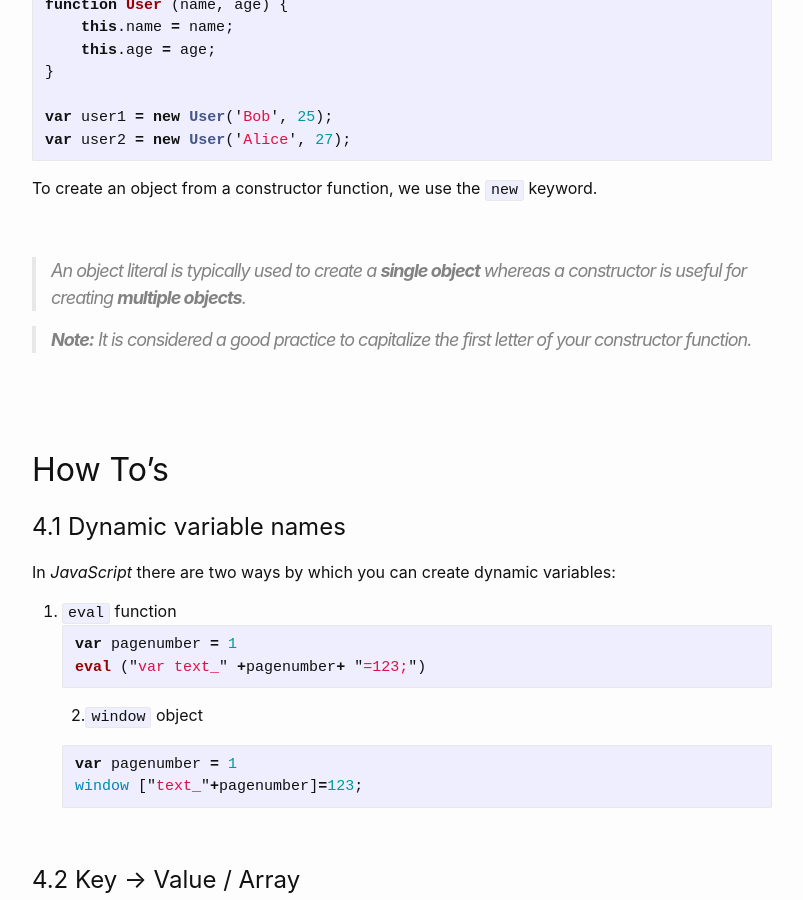
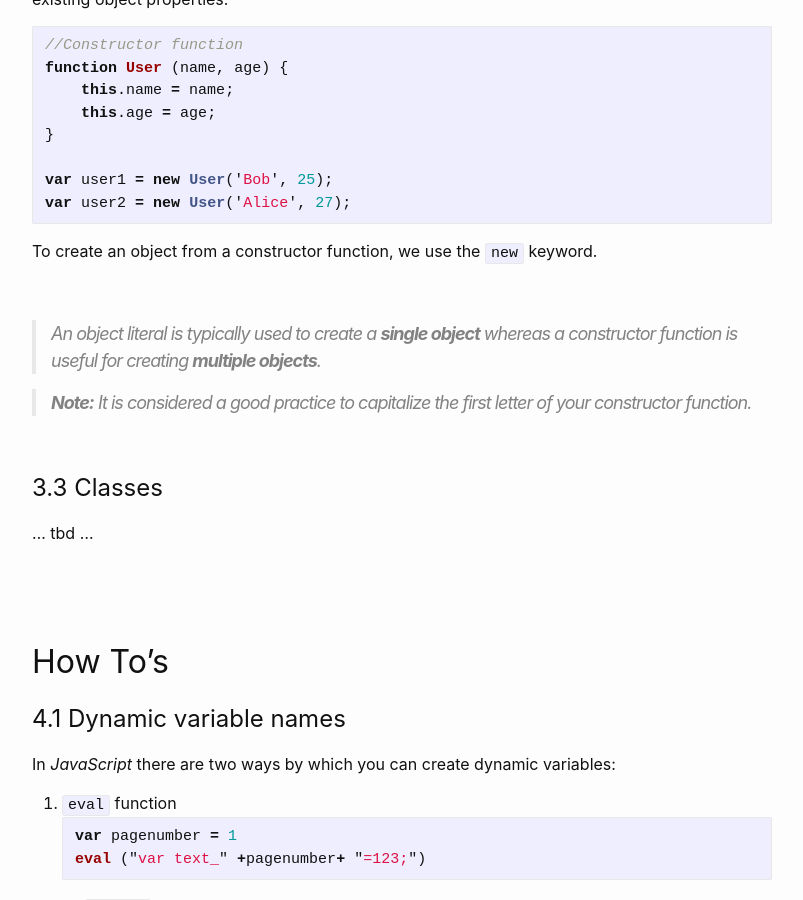
Before and after one commit to Hautaklyttn/progDocs, a Jekyll site: the page built from docs/articles/js.md, in a window 1280 px wide and 900 px high, scrolled down 16418 px. Shown: the whole window, without its empty margins (238-1041 px from the left). Built offline with Jekyll 4.4.1, drawn with Linux system fonts in a browser that asks for light colours.

Commit message:
js update

```diff
--- a/docs/articles/js.md
+++ b/docs/articles/js.md
@@ -29,6 +29,7 @@ layout: default
 &nbsp;&nbsp;&nbsp;&nbsp;&nbsp;&nbsp;&nbsp;&nbsp;&nbsp;&nbsp; [<font size="-1">3.1.1 Common Methods</font>](#ch3-1-1)
 &nbsp;&nbsp;&nbsp;&nbsp;&nbsp;&nbsp;&nbsp;&nbsp;&nbsp;&nbsp; [<font size="-1">3.1.2 Multi-dimensional Arrays</font>](#ch3-1-2)
 &nbsp;&nbsp;&nbsp;&nbsp;&nbsp; [<font size="-1">3.2 Objects</font>](#ch3-2)
+&nbsp;&nbsp;&nbsp;&nbsp;&nbsp; [<font size="-1">3.3 Classes</font>](#ch3-3)
 
 ### 4. HowTo's
 &nbsp;&nbsp;&nbsp;&nbsp;&nbsp; [<font size="-1">4.1 Dynamic variable names</font>](#ch4-1)
@@ -179,6 +180,8 @@ Functions always **return** (or output) a value. This can can be specified in th
 
 **Returning *Undefined***
 If a return value isn’t explicitly stated, it will return `undefined` by default. This is because a function must return a value in order to be considered a function. You’ll often see `undefined` appear in the console after calling a function that in essence is just a procedure and doesn’t need to return a value.
+
+&nbsp;
 
 **Default Parameters**
 JavaScript provides a convenient way to specify default parameters for a function. These are values that will be used by the function if no arguments are provided when it’s called. To specify a default parameter, you simply assign the default value to it in the function definition. For example, the following function accepts a parameter that’s then added to the end of the string `'Hello '` . The parameter is given a default value of `'World'`:
@@ -712,9 +715,16 @@ To create an object from a constructor function, we use the `new` keyword.
 
 &nbsp;
 
-> An object literal is typically used to create a **single object** whereas a constructor is useful for creating **multiple objects**.
+> An object literal is typically used to create a **single object** whereas a constructor function is useful for creating **multiple objects**.
 
 > **Note:** It is considered a good practice to capitalize the first letter of your constructor function.
+
+&nbsp;
+
+<a name="ch3-3"></a>
+## 3.3 Classes
+
+... tbd ...
 
 &nbsp;
 
```
